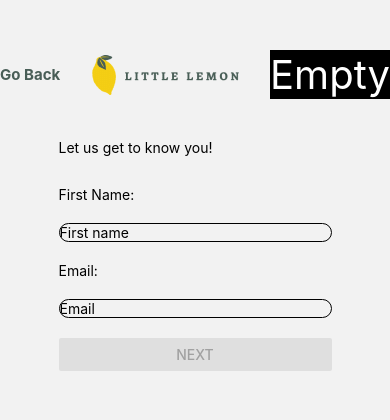
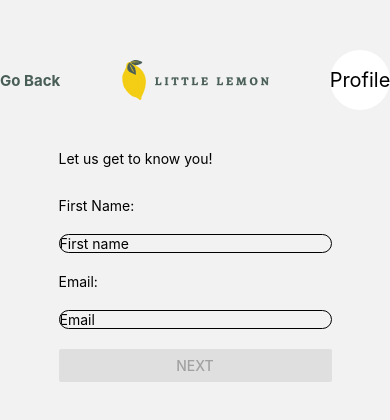
Before and after one commit to AYC3/React-Native-Capstone, a React Native app: screen /Home in a window 390 px wide. Shown: the top 420 px of the page. Built offline with nearby package versions, Linux system fonts and the light colour scheme; what expo-sqlite would draw is missing.

Commit message:
uptdating ui flat list need revision

```diff
--- a/components/Header.js
+++ b/components/Header.js
@@ -41,15 +41,24 @@ const Header = ({ imageLoadedAS }) => {
               />
             </TouchableOpacity>
           ) : (
-            <TouchableOpacity onPress={() => navigation.navigate("Profile")}>
+            <TouchableOpacity
+              onPress={() => navigation.navigate("Profile")}
+              style={{
+                backgroundColor: "white",
+                borderRadius: 50,
+                width: 60,
+                height: 60,
+                justifyContent: "center",
+                alignItems: "center",
+              }}
+            >
               <Text
                 style={{
-                  color: "white",
-                  backgroundColor: "black",
-                  fontSize: 40,
+                  // color: "white",
+                  fontSize: 20,
                 }}
               >
-                Empty
+                Profile
               </Text>
             </TouchableOpacity>
           )}
--- a/screens/Home.js
+++ b/screens/Home.js
@@ -6,8 +6,8 @@ import {
   ScrollView,
   TouchableOpacity,
   TextInput,
+  StyleSheet,
 } from "react-native";
-import Header from "../components/Header";
 import { useEffect, useState } from "react";
 import * as SQLite from "expo-sqlite";
 
@@ -32,13 +32,11 @@ const Home = () => {
   const [searchText, setSearchText] = useState("");
   const [debouncedSearch, setDebouncedSearch] = useState("");
 
-  // Function to check if DB has data
   function checkDB() {
     const results = db.getAllSync("SELECT * FROM menu;");
     return results.length > 0 ? results : null;
   }
 
-  // Fetch menu data from API and store in SQLite
   async function fetchMenuData() {
     try {
       const response = await fetch(
@@ -59,13 +57,11 @@ const Home = () => {
     }
   }
 
-  // Load menu from SQLite DB
   function loadMenuFromDB() {
     const results = db.getAllSync("SELECT * FROM menu;");
     setMenuItems(results);
   }
 
-  // Load data on mount
   useEffect(() => {
     const existingData = checkDB();
 
@@ -77,7 +73,6 @@ const Home = () => {
     }
   }, []);
 
-  // Get unique categories from menuItems
   useEffect(() => {
     if (menuItems) {
       const uniqueCategories = [
@@ -87,7 +82,6 @@ const Home = () => {
     }
   }, [menuItems]);
 
-  // Handle category selection
   function toggleCategory(category) {
     setSelectedCategories((prevSelected) =>
       prevSelected.includes(category)
@@ -96,7 +90,6 @@ const Home = () => {
     );
   }
 
-  // Handle search input with debounce (500ms delay)
   useEffect(() => {
     const timeoutId = setTimeout(() => {
       setDebouncedSearch(searchText);
@@ -104,7 +97,6 @@ const Home = () => {
     return () => clearTimeout(timeoutId);
   }, [searchText]);
 
-  // Filter menu based on selected categories AND search text
   const filteredMenu =
     menuItems && selectedCategories.length > 0
       ? menuItems.filter(
@@ -117,17 +109,31 @@ const Home = () => {
         ) || [];
 
   return (
-    <View style={{ padding: 20, flex: 1 }}>
-      {/* <Header /> */}
+    // <View style={{ padding: 20, flex: 1 }}>
     <View>
-        <Text>LITTLE LEMON</Text>
-        <Text>Chicago </Text>
-        <Text>
-          We are a family owned Mediterranean restaurant,focused on traditional
-          recipies served with a modern twist
+      <View style={styles.heroContainer}>
+        <Text style={{ color: "#F4CE14", fontSize: 35 }}>Little Lemon</Text>
+        <Text style={{ color: "white", fontSize: 25, marginBottom: 15 }}>
+          Chicago
         </Text>
-        <Image />
-        {/* SEARCH BAR */}
+        <View style={{ flexDirection: "row", justifyContent: "space-between" }}>
+          <Text
+            style={{
+              color: "white",
+              marginBottom: 15,
+              maxWidth: 200,
+              fontSize: 15,
+            }}
+          >
+            We are a family owned Mediterranean restaurant,focused on
+            traditional recipies served with a modern twist
+          </Text>
+          <Image
+            source={require("../assets/Hero image.png")}
+            style={{ height: 150, width: 150, borderRadius: 20 }}
+          />
+        </View>
+
         <TextInput
           placeholder="Search for a dish..."
           onChangeText={setSearchText}
@@ -137,16 +143,20 @@ const Home = () => {
             borderColor: "#ccc",
             borderRadius: 8,
             paddingHorizontal: 10,
-            marginBottom: 10,
+            marginTop: 10,
+            // margin: 15,
+            backgroundColor: "white",
           }}
         />
       </View>
-
-      {/* CATEGORY SELECTOR */}
+      <View style={{ padding: 20 }}>
+        <Text style={{ fontWeight: "bold", fontSize: 20 }}>
+          ORDER FOR DELIVERY!
+        </Text>
         <ScrollView
           horizontal
           showsHorizontalScrollIndicator={false}
-        style={{ marginBottom: 10 }}
+          style={{ marginBottom: 10, marginTop: 20 }}
         >
           {categories.length > 0 ? (
             categories.map((category) => (
@@ -177,9 +187,9 @@ const Home = () => {
             <Text>Loading categories...</Text>
           )}
         </ScrollView>
-
-      {/* MENU LIST */}
+      </View>
       <FlatList
+        style={{ padding: 20 }}
         data={filteredMenu.length > 0 ? filteredMenu : []}
         keyExtractor={(item, index) => item.id?.toString() || index.toString()}
         renderItem={({ item }) => (
@@ -200,4 +210,13 @@ const Home = () => {
   );
 };
 
+const styles = StyleSheet.create({
+  heroContainer: {
+    backgroundColor: "#495e57",
+    minHeight: 230,
+    padding: 20,
+    // minWidth: 500,
+  },
+});
+
 export default Home;
--- a/screens/Profile.js
+++ b/screens/Profile.js
@@ -139,19 +139,26 @@ const Profile = ({ applogout, setIsImageLoaded }) => {
             style={{ width: 100, height: 100, borderRadius: 50 }}
           />
         ) : (
-          <Text
+          <View
             style={{
-              color: "#495e57",
               backgroundColor: "white",
-              fontSize: 50,
               borderRadius: 50,
               width: 100,
               height: 100,
+              justifyContent: "center",
+              alignItems: "center",
             }}
           >
-            {userFirstName[0]}
-            {lastName[0]}
-          </Text>
+            <Text
+              style={{
+                color: "#495e57",
+                fontSize: 50,
+              }}
+            >
+              {userFirstName[0]}
+              {lastName[0]}
+            </Text>
+          </View>
         )}
         <Pressable style={styles.button1} onPress={pickimage}>
           <Text style={{ color: "white", fontWeight: "bold" }}>Change</Text>
```
Also changed, not shown: assets/Hero image.png (added). Lines whose indentation alone changed are shown as unchanged.
